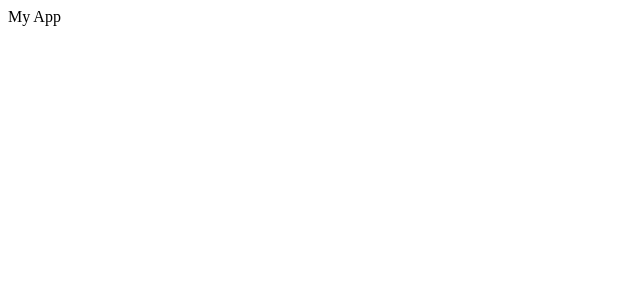
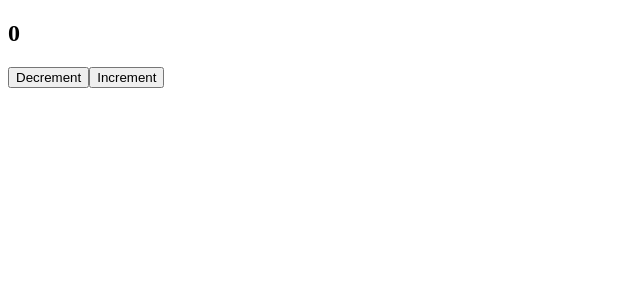
Before and after one commit to lxpan/testing-react, a React (Create React App) app: page / in a window 1280 px wide. Shown: the top 300 px of the page, without its empty margins (0-640 px from the left). Built offline with nearby package versions, Linux system fonts and the light colour scheme.

Commit message:
Fix User.Event.click test to use act() in setState

```diff
--- a/src/App.js
+++ b/src/App.js
@@ -1,5 +1,28 @@
+import React from 'react';
+import { act } from 'react-dom/test-utils';
+
 function App() {
-    return <div>My App</div>;
+    const [counter, setCounter] = React.useState(0);
+
+    const increment = () => {
+        act(() => {
+            setCounter((prevCounter) => prevCounter + 1);
+        });
+    };
+
+    const decrement = () => {
+        act(() => {
+            setCounter((prevCounter) => prevCounter - 1);
+        });
+    };
+
+    return (
+        <div>
+            <h2 data-testid="counter">{counter}</h2>
+            <button onClick={decrement}>Decrement</button>
+            <button onClick={increment}>Increment</button>
+        </div>
+    );
 }
 
 export default App;
```
Also changed, not shown: 1 other file (tests, documents, lock files or other folders).
